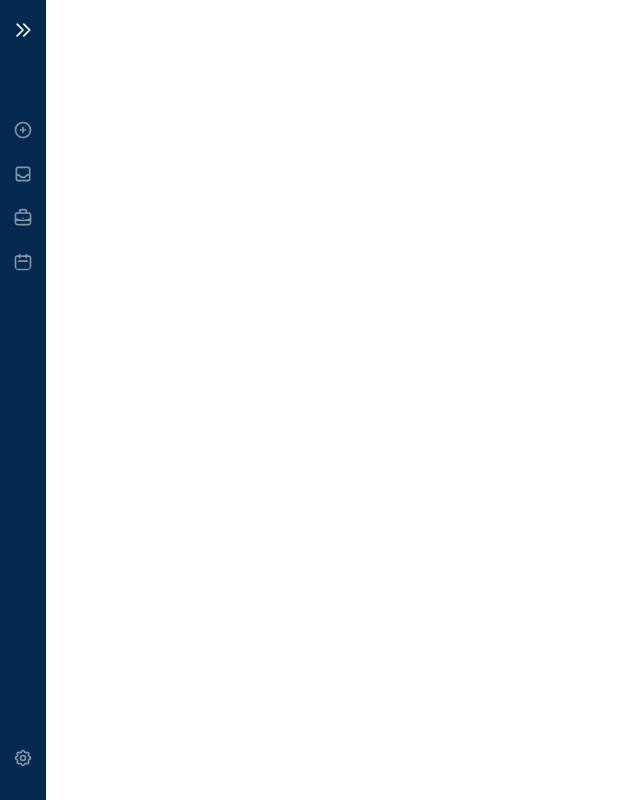
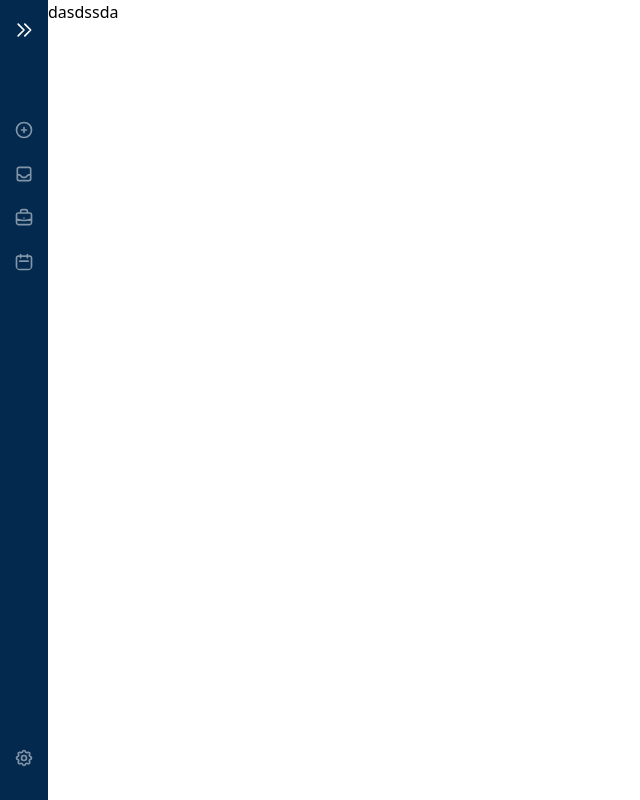
Before and after one commit to BrackoGregor/timetracker_praksa, a Vue app in the folder web/: page /add in a window 1280 px wide. Shown: the whole page, without its empty margins (0-640 px from the left). Built offline with nearby package versions, Linux system fonts and the light colour scheme.

Commit message:
Site refreshing fixed and navbar fixed

```diff
--- a/web/src/App.vue
+++ b/web/src/App.vue
@@ -1,6 +1,19 @@
 <template>
-  <router-view />
+  <div class="flex">
+    <Navbar></Navbar>
+    <router-view/>
+  </div>
 </template>
+
+<script>
+import Navbar from "./components/Navbar";
+
+export default {
+  components: {
+    Navbar,
+  },
+};
+</script>
 
 <style>
 </style>
--- a/web/src/components/Navbar.vue
+++ b/web/src/components/Navbar.vue
@@ -1,6 +1,5 @@
 <template>
-  <div class="flex flex-row h-full">
-    <!-- Sidebar -->
+  <div class="flex flex-row h-screen">
     <nav class="bg-blue w-12 justify-between flex flex-col" v-show="arrow">
       <div class="mt-5 mb-10">
         <a href="#" v-on:click="arrow = !arrow">
@@ -12,16 +11,15 @@
         </a>
         <div class="mt-20">
           <ul>
-            <li class="mb-6">
-              <router-link
-                :to="{ name: 'Add' }"
-                v-on:click="
+            <li class="mb-6" v-on:click="
                   (isClicked = false),
                     (isClicked2 = true),
                     (isClicked3 = true),
                     (isClicked4 = true),
                     (isClicked5 = true)
-                "
+                ">
+              <router-link
+                :to="{ name: 'Add' }"
               >
                 <span>
                   <img
@@ -37,16 +35,16 @@
                 </span>
               </router-link>
             </li>
-            <li class="mb-6">
-              <router-link
-                :to="{ name: 'Projects' }"
-                v-on:click="
+            <li class="mb-6" v-on:click="
                   (isClicked = true),
                     (isClicked2 = false),
                     (isClicked3 = true),
                     (isClicked4 = true),
                     (isClicked5 = true)
-                "
+                ">
+              <router-link
+                :to="{ name: 'Projects' }"
+
               >
                 <span>
                   <img
@@ -62,16 +60,16 @@
                 </span>
               </router-link>
             </li>
-            <li class="mb-6">
-              <router-link
-                :to="{ name: 'Clients' }"
-                v-on:click="
+            <li class="mb-6" v-on:click="
                   (isClicked = true),
                     (isClicked2 = true),
                     (isClicked3 = false),
                     (isClicked4 = true),
                     (isClicked5 = true)
-                "
+                ">
+              <router-link
+                :to="{ name: 'Clients' }"
+
               >
                 <span>
                   <img
@@ -87,16 +85,16 @@
                 </span>
               </router-link>
             </li>
-            <li>
-              <router-link
-                :to="{ name: 'Calendar' }"
-                v-on:click="
+            <li v-on:click="
                   (isClicked = true),
                     (isClicked2 = true),
                     (isClicked3 = true),
                     (isClicked4 = false),
                     (isClicked5 = true)
-                "
+                ">
+              <router-link
+                :to="{ name: 'Calendar' }"
+
               >
                 <span>
                   <img
@@ -115,16 +113,16 @@
           </ul>
         </div>
       </div>
-      <div class="mb-5">
-        <router-link
-          :to="{ name: 'Settings' }"
-          v-on:click="
+      <div class="mb-5" v-on:click="
             (isClicked = true),
               (isClicked2 = true),
               (isClicked3 = true),
               (isClicked4 = true),
               (isClicked5 = false)
-          "
+          ">
+        <router-link
+          :to="{ name: 'Settings' }"
+
         >
           <span>
             <img
@@ -165,16 +163,16 @@
                 </span>
               </div>
             </li>
-            <li class="mb-2">
-              <router-link
-                :to="{ name: 'Add' }"
-                v-on:click="
+            <li class="mb-2" v-on:click="
                   (isClicked = false),
                     (isClicked2 = true),
                     (isClicked3 = true),
                     (isClicked4 = true),
                     (isClicked5 = true)
-                "
+                ">
+              <router-link
+                :to="{ name: 'Add' }"
+
               >
                 <span class="flex">
                   <img
@@ -195,16 +193,16 @@
                 </span>
               </router-link>
             </li>
-            <li class="mb-2">
-              <router-link
-                :to="{ name: 'Projects' }"
-                v-on:click="
+            <li class="mb-2"  v-on:click="
                   (isClicked = true),
                     (isClicked2 = false),
                     (isClicked3 = true),
                     (isClicked4 = true),
                     (isClicked5 = true)
-                "
+                ">
+              <router-link
+                :to="{ name: 'Projects' }"
+
               >
                 <span class="flex">
                   <img
@@ -224,16 +222,16 @@
                 </span>
               </router-link>
             </li>
-            <li class="mb-2">
-              <router-link
-                :to="{ name: 'Clients' }"
-                v-on:click="
+            <li class="mb-2" v-on:click="
                   (isClicked = true),
                     (isClicked2 = true),
                     (isClicked3 = false),
                     (isClicked4 = true),
                     (isClicked5 = true)
-                "
+                ">
+              <router-link
+                :to="{ name: 'Clients' }"
+
               >
                 <span class="flex">
                   <img
@@ -253,16 +251,16 @@
                 </span>
               </router-link>
             </li>
-            <li>
-              <router-link
-                :to="{ name: 'Calendar' }"
-                v-on:click="
+            <li v-on:click="
                   (isClicked = true),
                     (isClicked2 = true),
                     (isClicked3 = true),
                     (isClicked4 = false),
                     (isClicked5 = true)
-                "
+                ">
+              <router-link
+                :to="{ name: 'Calendar' }"
+
               >
                 <span class="flex">
                   <img
@@ -285,16 +283,16 @@
           </ul>
         </div>
       </div>
-      <div class="mb-5 mr-40">
-        <router-link
-          :to="{ name: 'Settings' }"
-          v-on:click="
+      <div class="mb-5 mr-40" v-on:click="
             (isClicked = true),
               (isClicked2 = true),
               (isClicked3 = true),
               (isClicked4 = true),
               (isClicked5 = false)
-          "
+          ">
+        <router-link
+          :to="{ name: 'Settings' }"
+
         >
           <span class="flex">
             <img
@@ -313,7 +311,7 @@
         </router-link>
       </div>
     </nav>
-    <div class="px-16 py-4 text-gray-700 bg-gray-200 h-screen w-screen"></div>
+
   </div>
 </template>
 
--- a/web/src/main.js
+++ b/web/src/main.js
@@ -4,4 +4,5 @@ import router from "./router";
 import store from "./store";
 import "./index.css";
 
+
 createApp(App).use(store).use(router).mount("#app");
--- a/web/src/views/Add.vue
+++ b/web/src/views/Add.vue
@@ -1,17 +1,12 @@
 <template>
-  <Navbar></Navbar>
+   <div>
+       <h1>dasdssda</h1>
+   </div>
 </template>
 
 <script>
-import Navbar from '../components/Navbar'
+export default {
 
-export default {
-  data(){
-
-  },
-  components: {
-    Navbar
-  }
 }
 </script>
 
--- a/web/src/views/Calendar.vue
+++ b/web/src/views/Calendar.vue
@@ -1,17 +1,10 @@
 <template>
-  <Navbar></Navbar>
+
 </template>
 
 <script>
-import Navbar from '../components/Navbar'
+export default {
 
-export default {
-  data(){
-
-  },
-  components: {
-    Navbar
-  }
 }
 </script>
 
--- a/web/src/views/Clients.vue
+++ b/web/src/views/Clients.vue
@@ -1,17 +1,12 @@
 <template>
-  <Navbar></Navbar>
+  <div>
+    <h1>Clients</h1>
+  </div>
 </template>
 
 <script>
-import Navbar from '../components/Navbar'
+export default {
 
-export default {
-  data(){
-
-  },
-  components: {
-    Navbar
-  }
 }
 </script>
 
--- a/web/src/views/Home.vue
+++ b/web/src/views/Home.vue
@@ -1,21 +1,10 @@
 <template>
-    <div class="fixed inset-0 flex z-40">
-      <Navbar></Navbar>
 
-    <div class="flex-1 bg-gray-400 bg-opacity-75" />
-  </div>
 </template>
 
 <script>
-import Navbar from '../components/Navbar'
+export default {
 
-export default {
-  data(){
-
-  },
-  components: {
-    Navbar
-  }
 }
 </script>
 
--- a/web/src/views/Projects.vue
+++ b/web/src/views/Projects.vue
@@ -1,17 +1,10 @@
 <template>
-  <Navbar></Navbar>
+
 </template>
 
 <script>
-import Navbar from '../components/Navbar'
+export default {
 
-export default {
-  data(){
-
-  },
-  components: {
-    Navbar
-  }
 }
 </script>
 
--- a/web/src/views/Settings.vue
+++ b/web/src/views/Settings.vue
@@ -1,17 +1,10 @@
 <template>
-  <Navbar></Navbar>
+
 </template>
 
 <script>
-import Navbar from '../components/Navbar'
+export default {
 
-export default {
-  data(){
-
-  },
-  components: {
-    Navbar
-  }
 }
 </script>
 
```
